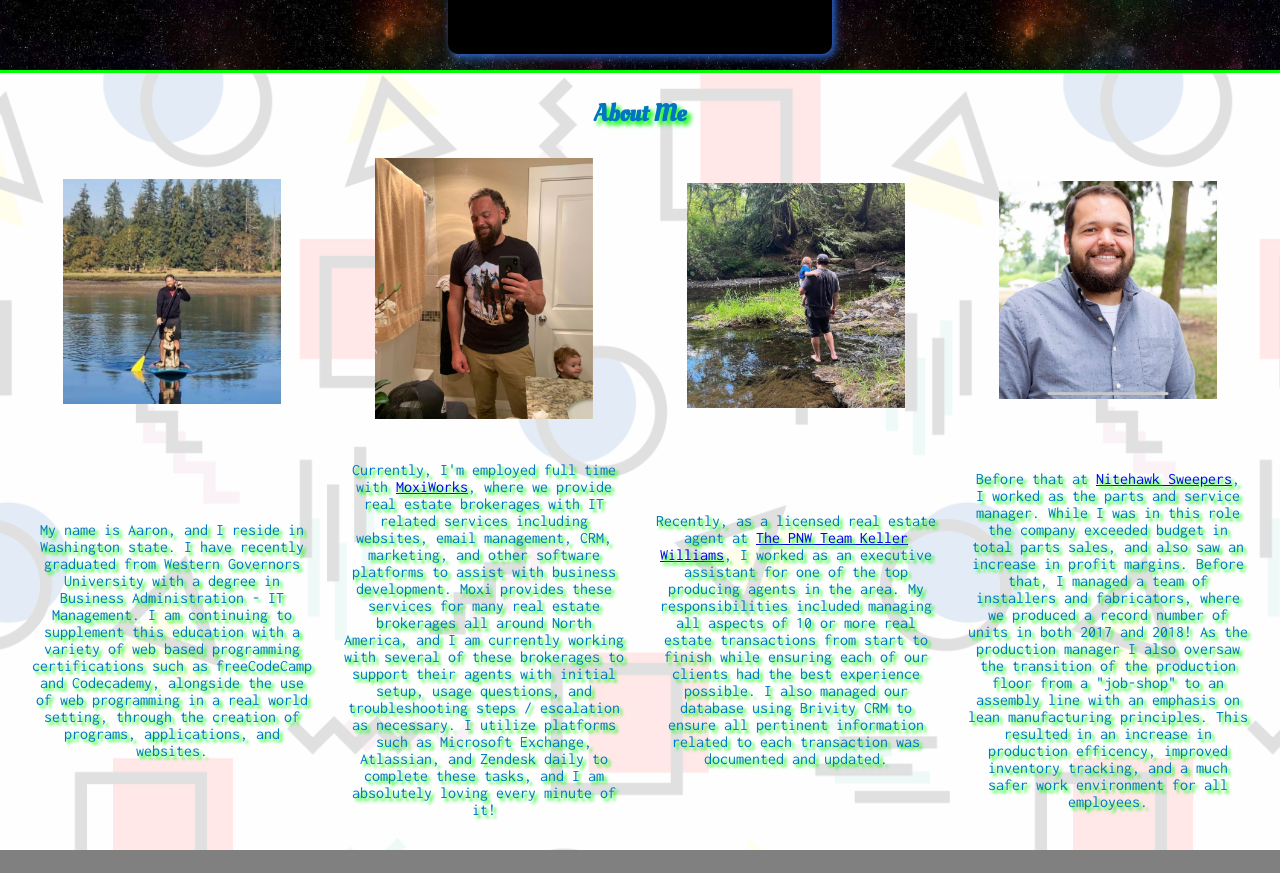
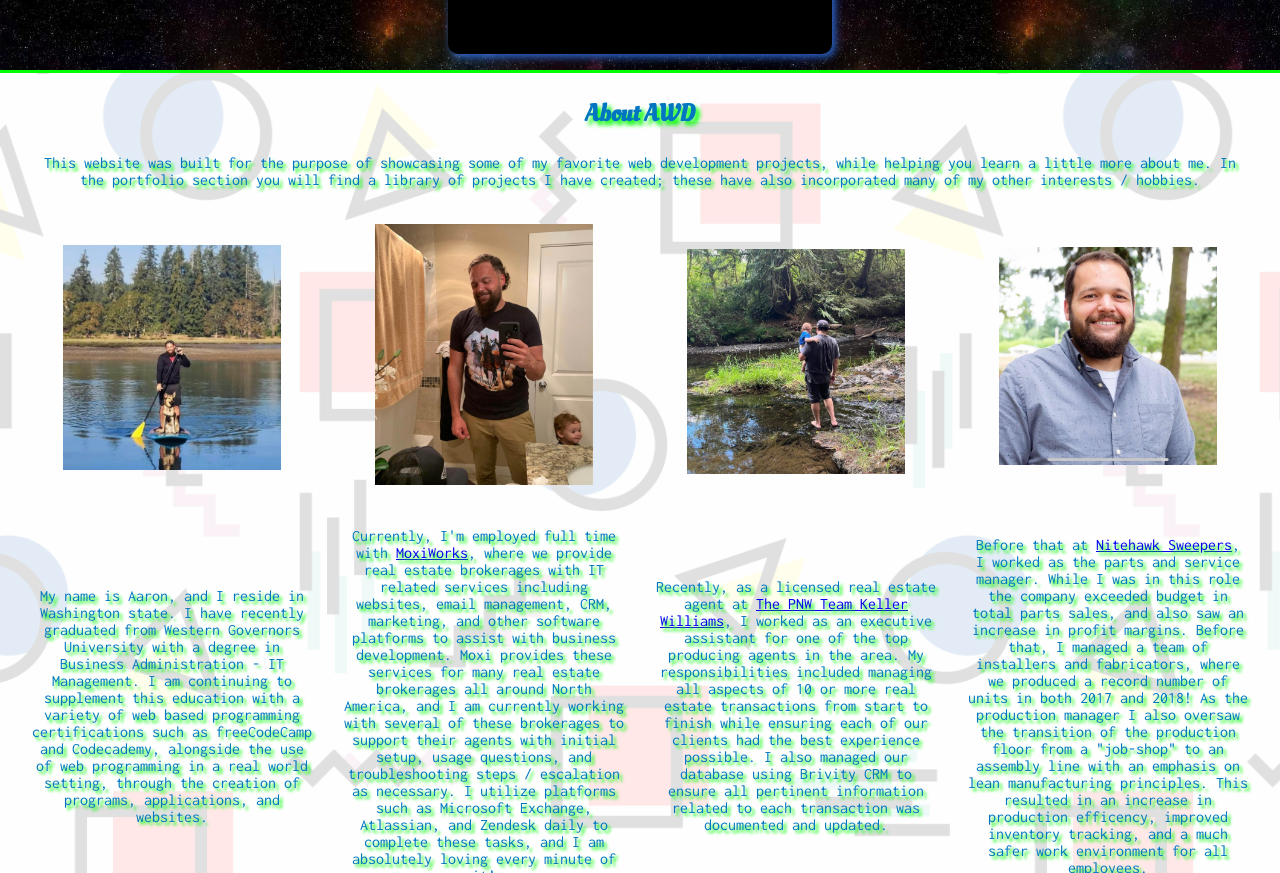
Before and after one commit to awoo452/getawd.com, a plain HTML site: page index.html in a window 1280 px wide. Shown: the part 1036-1909 px from the top of the page. Before the commit the page ends 1886 px from the top, so only its background shows below. Drawn offline with Linux system fonts and the light colour scheme.

Commit message:
Added general description of the website to the about section

```diff
--- a/index.html
+++ b/index.html
@@ -22,9 +22,6 @@
             <img src="img/logo.png" id="awdLogo"><span id="links"><a href="index.html">Home</a><a href="#about">About</a><a href="#portfolio">Projects</a></span>
         </nav>
         <main>
-            <section id="landing">
-                <h1>Welcome to AWD. This website was built for the purpose of showcasing some of my favorite web development projects, while helping you learn a little more about me. In the portfolio section you will find a library of projects I have created; these have also incorporated many of my other interests / hobbies. Navigate to the about section just below that for more information about me and my work / professional experience.</h1>
-            </section>
             <section id="portfolio">
                 <h1 style="text-align: center;">Portfolio / Projects</h1>
                 <div id="cardContainer">
@@ -60,8 +57,11 @@
                 </div>
             </section>
             <section id="about">
-                <h1>About Me</h1>
+                <h1>About AWD</h1>
                 <ul id="aboutContainer">
+                    <li id="whatIsThisWeirdWebsite">
+                        <p>This website was built for the purpose of showcasing some of my favorite web development projects, while helping you learn a little more about me. In the portfolio section you will find a library of projects I have created; these have also incorporated many of my other interests / hobbies.</p>
+                    </li>
                     <li id="image1">
                         <img src="/img/me/1.jpg">
                     </li>
--- a/scss/style.scss
+++ b/scss/style.scss
@@ -117,7 +117,6 @@ main {
             color: rgb(0, 118, 192);
             text-shadow: 3px 3px 3px lime;
             height: 100%;
-
         }
         #aboutContainer {
             list-style-type: none;
@@ -139,6 +138,13 @@ main {
             img {
                 visibility: hidden;
                 max-width: 100%;
+            }
+            #whatIsThisWeirdWebsite {
+                width: 100%;
+                p {
+                    margin-block-start: 0;
+                    padding-top: 0!important;
+                }
             }
             #image1 {
                 background-image: url('/img/me/1.jpg');
```
Also changed, not shown: css/style.css.
